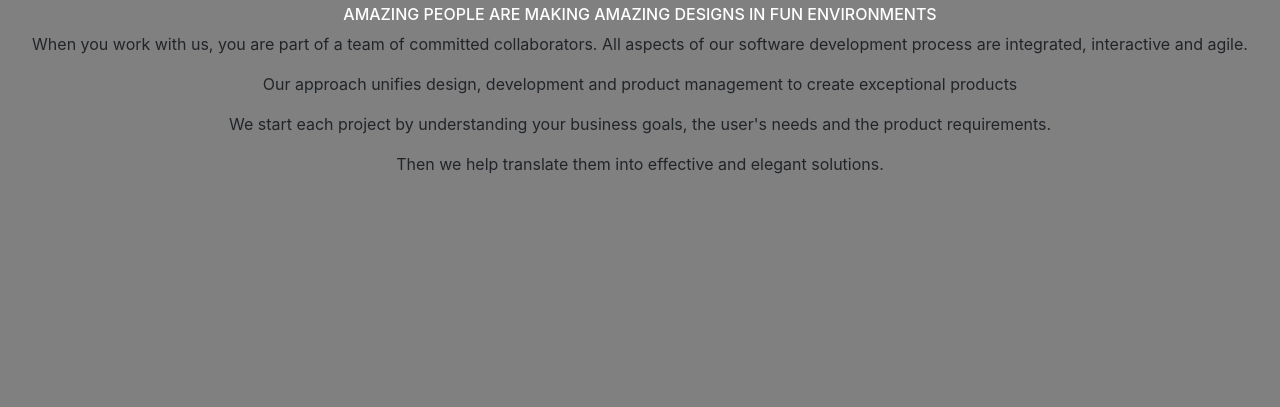
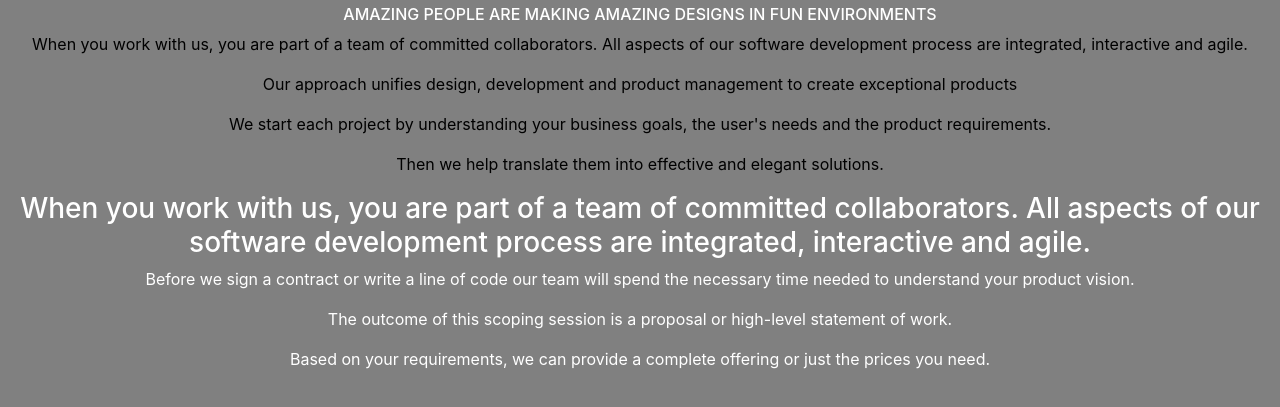
Before and after one commit to philipkariuki/delani-studio, a plain HTML site: page index.html in a window 1280 px wide. Shown: the part 51-458 px from the top of the page. Drawn offline with nearby package versions, Linux system fonts and the light colour scheme.

Commit message:
- Adds "services" div class with description
- Styles .about and .services classes

```diff
--- a/css/styles.css
+++ b/css/styles.css
@@ -6,3 +6,11 @@ body {
     color: white;
     cursor: url('../assets/mouse_click.png'), auto;
 }
+.about {
+    color: black;
+    cursor: url('../assets/mouse_click.png'), auto;
+}
+.services {
+    color: white;
+    cursor: url('../assets/mouse_click.png'), auto;
+}
--- a/index.html
+++ b/index.html
@@ -19,6 +19,12 @@
 		<p>We start each project by understanding your business goals, the user's needs and the product requirements.</p>
 		<p>Then we help translate them into effective and elegant solutions.</p>
 	</div>
+	<div class="services">
+			<h3>When you work with us, you are part of a team of committed collaborators. All aspects of our software development process are integrated, interactive and agile.</h3>
+			<p>Before we sign a contract or write a line of code our team will spend the necessary time needed to understand your product vision.</p>
+			<p>The outcome of this scoping session is a proposal or high-level statement of work.</p>
+			<p>Based on your requirements, we can provide a complete offering or just the prices you need.</p>
+		</div>
 
 </body>
 </html>
```
